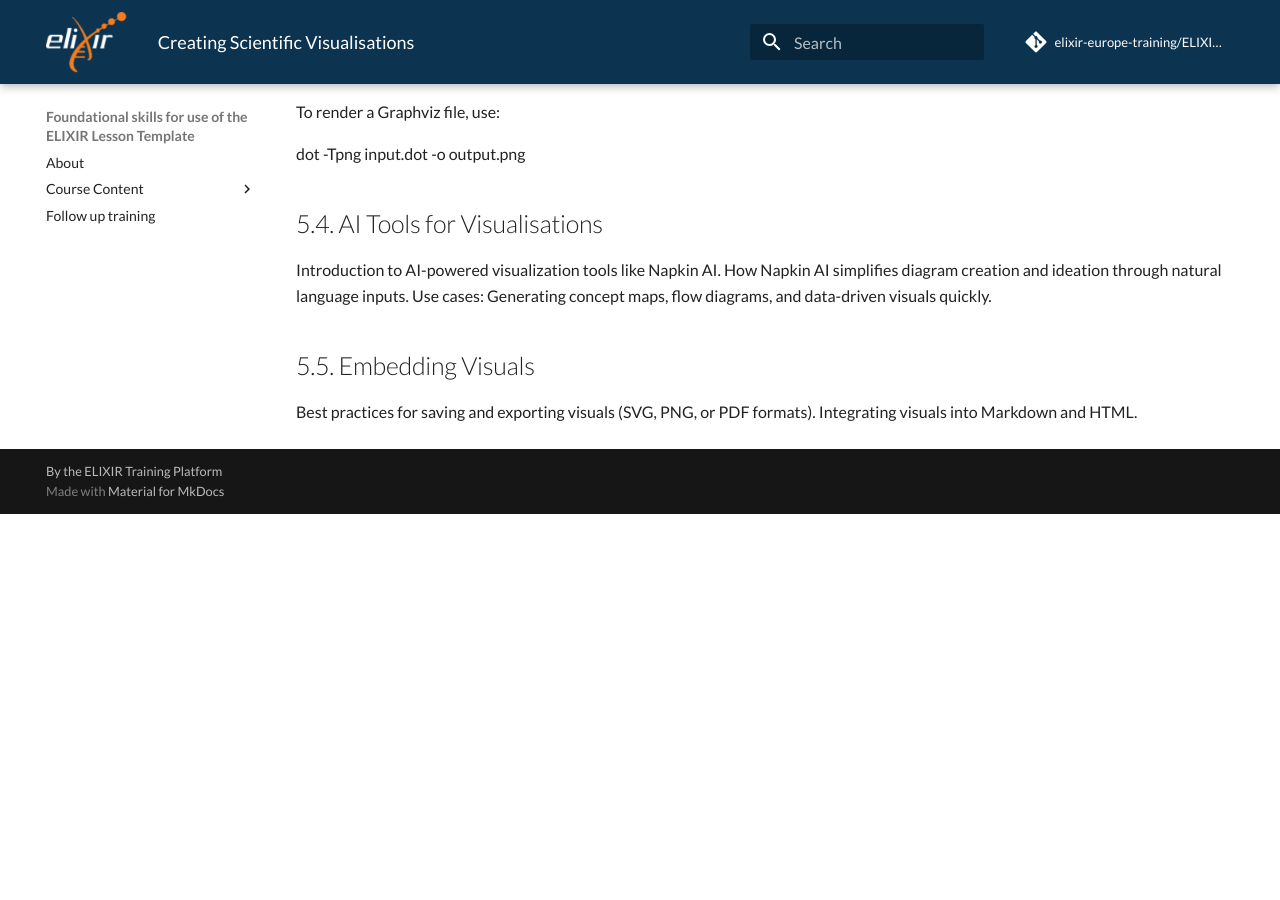
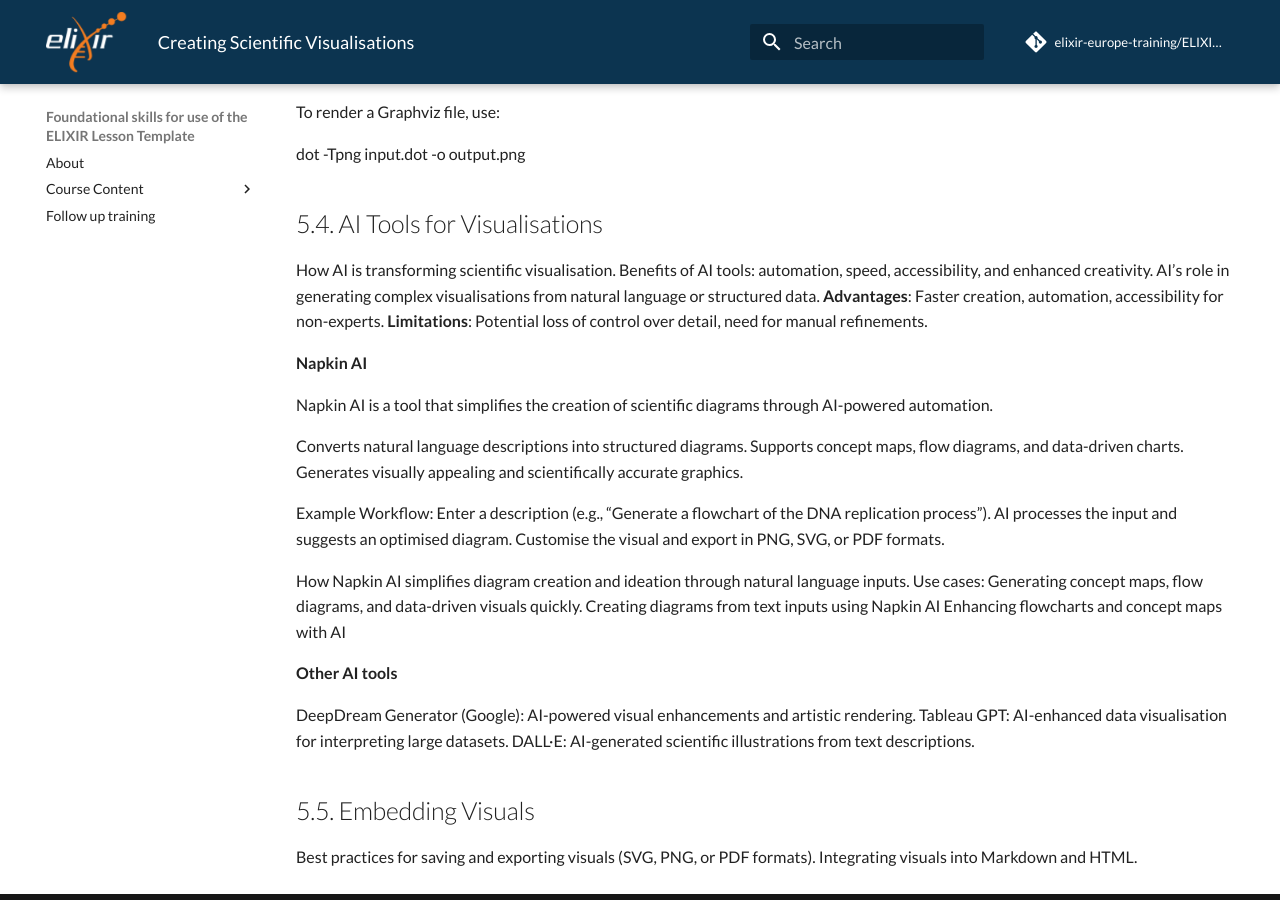
Before and after one commit to elixir-europe-training/ELIXIR-TrP-Fundations-LessonTemplate, an MkDocs documentation site: the page built from docs/chapters/chapter_05.md, in a window 1280 px wide and 900 px high, scrolled down 2858 px. Built offline with MkDocs 1.6.1 and Material for MkDocs 9.7.7, drawn with Linux system fonts in a browser that asks for light colours; comment, search, counter and statistics services are not loaded; before the commit the page ends 3372 px from its top, so only the background shows below that.

Commit message:
Update chapter_05.md

```diff
--- a/docs/chapters/chapter_05.md
+++ b/docs/chapters/chapter_05.md
@@ -130,9 +130,35 @@ dot -Tpng input.dot -o output.png
 
 ## 5.4. AI Tools for Visualisations
 
-Introduction to AI-powered visualization tools like Napkin AI.
+How AI is transforming scientific visualisation.
+Benefits of AI tools: automation, speed, accessibility, and enhanced creativity.
+AI's role in generating complex visualisations from natural language or structured data.
+**Advantages**: Faster creation, automation, accessibility for non-experts.
+**Limitations**: Potential loss of control over detail, need for manual refinements.
+
+**Napkin AI**
+
+Napkin AI is a tool that simplifies the creation of scientific diagrams through AI-powered automation.
+
+Converts natural language descriptions into structured diagrams.
+Supports concept maps, flow diagrams, and data-driven charts.
+Generates visually appealing and scientifically accurate graphics.
+
+Example Workflow:
+Enter a description (e.g., "Generate a flowchart of the DNA replication process").
+AI processes the input and suggests an optimised diagram.
+Customise the visual and export in PNG, SVG, or PDF formats.
+
 How Napkin AI simplifies diagram creation and ideation through natural language inputs.
 Use cases: Generating concept maps, flow diagrams, and data-driven visuals quickly.
+Creating diagrams from text inputs using Napkin AI
+Enhancing flowcharts and concept maps with AI
+
+**Other AI tools**
+
+DeepDream Generator (Google): AI-powered visual enhancements and artistic rendering.
+Tableau GPT: AI-enhanced data visualisation for interpreting large datasets.
+DALL·E: AI-generated scientific illustrations from text descriptions.
 
 ## 5.5. Embedding Visuals
 
```
